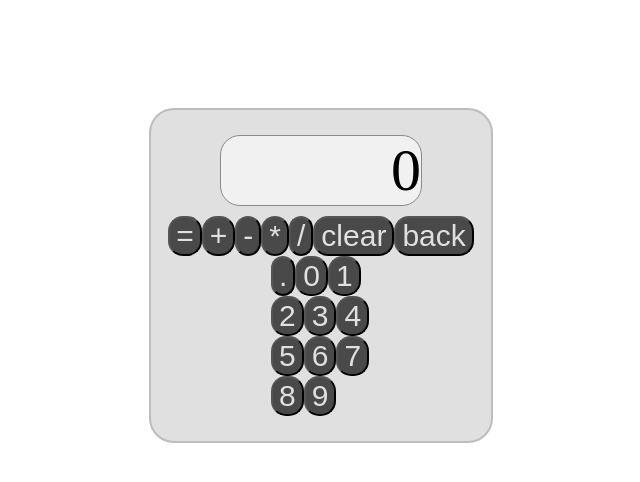
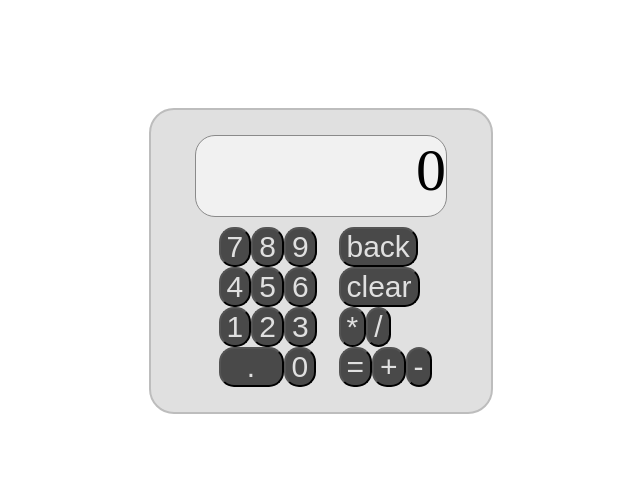
Before and after one commit to majiro1996/Calculator, a plain HTML site: page index.html in a window 1280 px wide. Shown: the whole page, without its empty margins (319-959 px from the left). Drawn offline with Linux system fonts and the light colour scheme.

Commit message:
Changed position of number panel to the left and operators to the right

```diff
--- a/styles.css
+++ b/styles.css
@@ -22,13 +22,13 @@ body{
     justify-content: right;
     font-size: 60px;
     margin-bottom: 10px;
-    width: 200px;
+    width: 250px;
+    height: 80px;
 }
 #panel{
     display:flex;
     flex-wrap: wrap;
-    flex-direction: column-reverse;
-    align-items: center;
+    flex-direction: row;
 }
 button{
     width: auto;
@@ -40,12 +40,16 @@ button{
 .container1{
     display:flex;
     flex-direction: row;
-    flex-wrap: wrap;
-    width: 100px;
+    flex-wrap: wrap-reverse;
+    width: 120px;
+    padding-left:35px;
+}
+.point{
+    width: 65px;
 }
 .container2{
     display:flex;
     flex-direction: row;
-    width: 290px;
-    justify-content: center;
+    flex-wrap: wrap-reverse;
+    width: 120px;
 }
```
